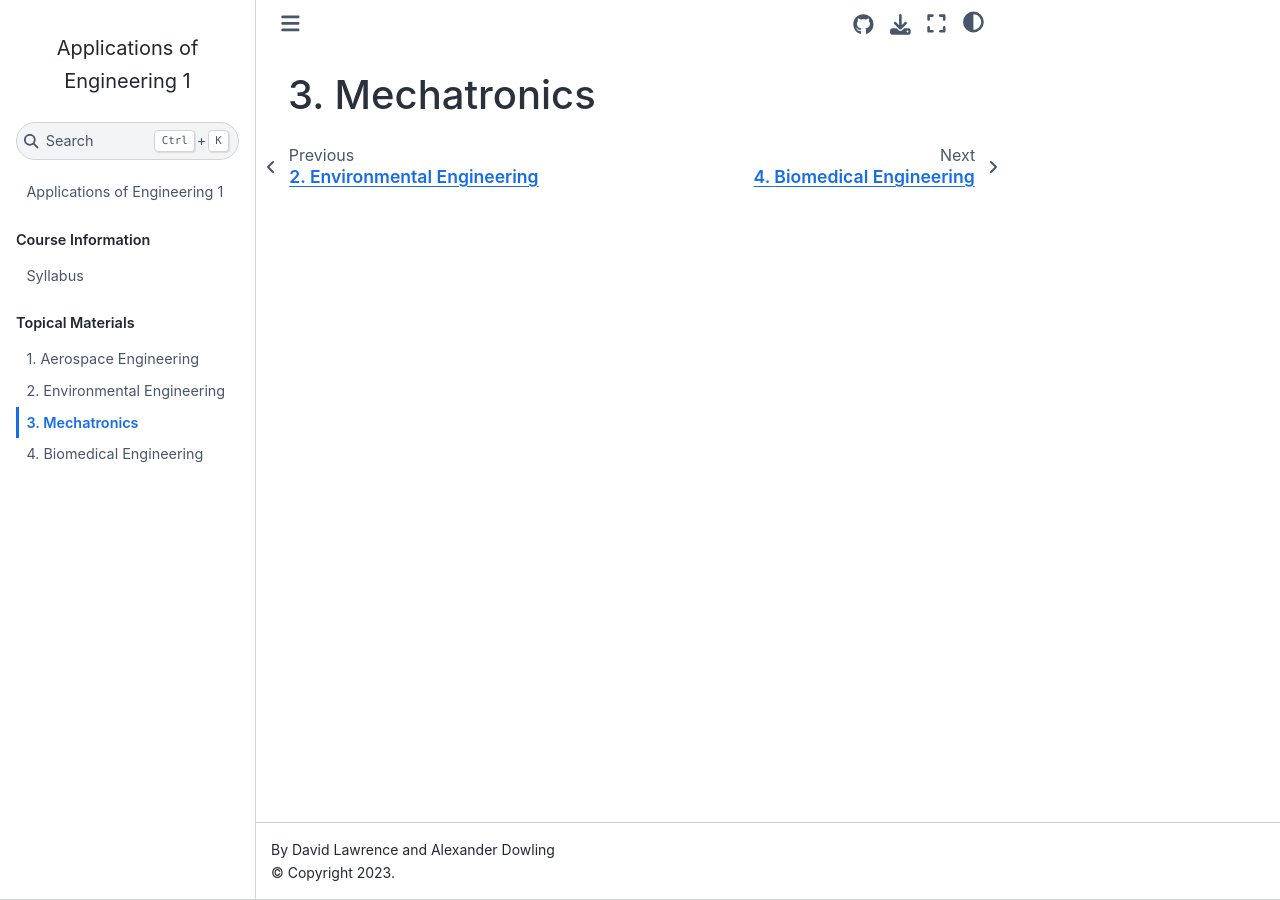
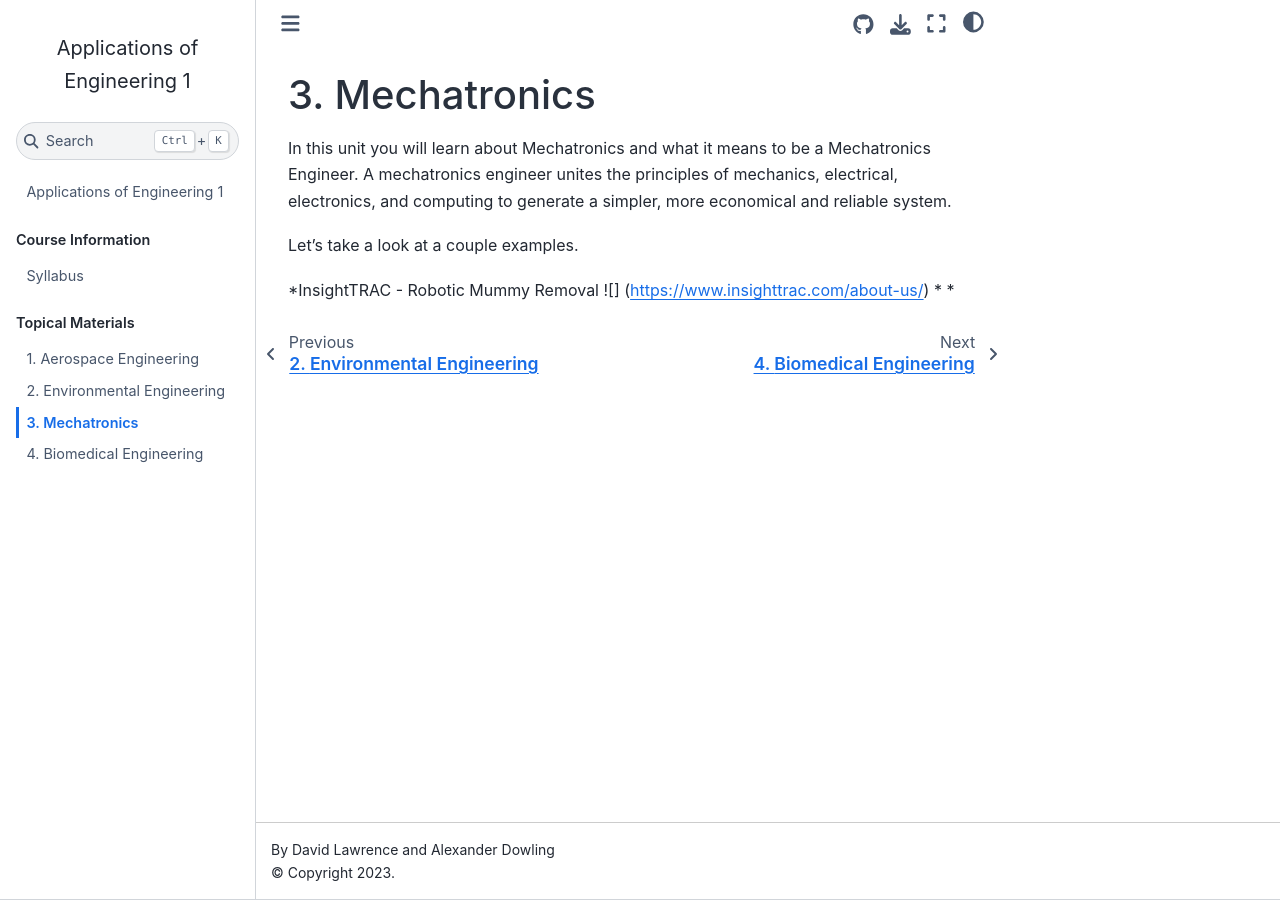
Before and after one commit to Culver-Academies/engineering1, a Jupyter Book: the page built from mech/mechatronics.md, in a window 1280 px wide. Built offline with Jupyter Book 1.0.4 settings and Sphinx 7.4.7 and the Sphinx Book theme 1.1.4, drawn with Linux system fonts in a browser that asks for light colours.

Commit message:
Update mechatronics.md

```diff
--- a/mech/mechatronics.md
+++ b/mech/mechatronics.md
@@ -1 +1,9 @@
 # Mechatronics
+
+In this unit you will learn about Mechatronics and what it means to be a Mechatronics Engineer. A mechatronics engineer unites the principles of mechanics, electrical, electronics, and computing to generate a simpler, more economical and reliable system.
+
+Let's take a look at a couple examples.
+
+*InsightTRAC - Robotic Mummy Removal ![] (https://www.insighttrac.com/about-us/)
+*
+*
```
